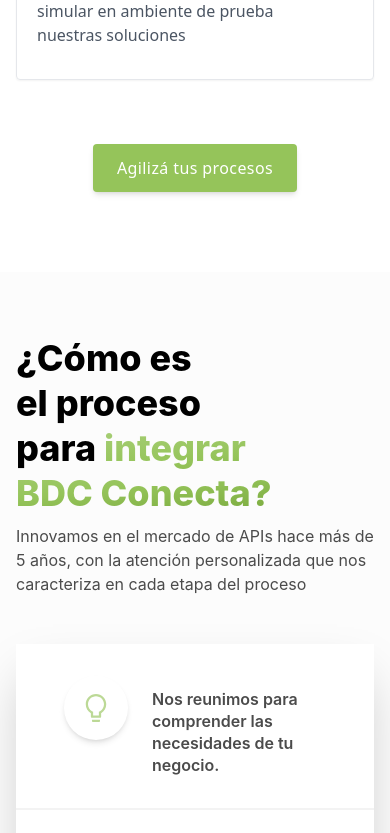
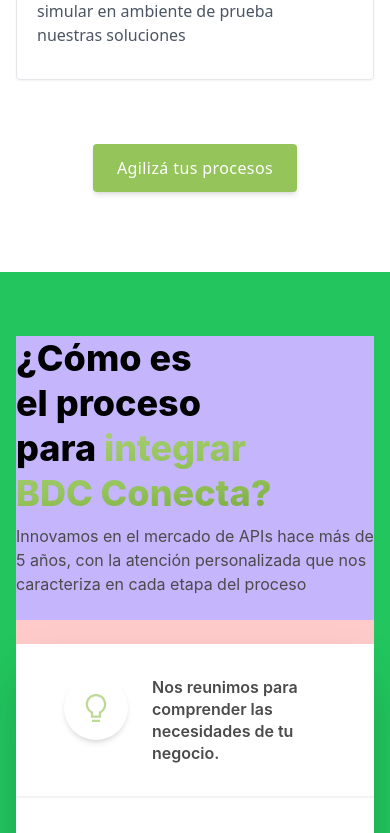
Before and after one commit to Lukecolman/bdc-api-landing-page, a React (Vite) app: page / in a window 390 px wide. Shown: the part 3472-4305 px from the top of the page. Built offline with nearby package versions, Linux system fonts and the light colour scheme.

Commit message:
responsive adjustments

```diff
--- a/src/components/BDCApplicants2.jsx
+++ b/src/components/BDCApplicants2.jsx
@@ -54,15 +54,15 @@
     };
 
     return (
-        <div className='font-inter px-4 py-16 mx-auto sm:max-w-xl md:max-w-full lg:max-w-screen-xl md:px-24 lg:px-8 lg:py-32'>
-            <div className='max-w-xl mb-10 md:mx-auto sm:text-center lg:max-w-5xl md:mb-16'>
+        <div className='font-inter px-4 py-16 mx-auto  md:max-w-full lg:max-w-screen-xl  lg:px-8 lg:py-32'>
+            <div className=' mb-10 md:mx-auto sm:text-center lg:max-w-5xl md:mb-16'>
                 <h2
                     className='max-w-7xl mb-6 text-4xl font-bold leading-none tracking-tight text-gray-900 sm:text-4xl md:text-6xl md:mx-auto text-balance'
                     dangerouslySetInnerHTML={{ __html: applicant.title }}
                 />
                 <p className='max-w-2xl mx-auto text-base text-gray-700 md:text-lg text-pretty'>{applicant.subtitle}</p>
             </div>
-            <div className='space-y-4'>
+            <div className='space-y-4 max-w-2xl mx-auto'>
                 <Item title={applicant.item1[0].title} icon={AiOutlineWallet}>
                     {applicant.item1[0].content}
                 </Item>
--- a/src/components/Integration.jsx
+++ b/src/components/Integration.jsx
@@ -6,12 +6,19 @@
 
 const Integration = () => {
     // const sectionRef = useRef();
+    const items = [
+        { icon: <AiOutlineBulb className='w-8 h-8 text-bdc-green-300' />, content: integration.items[0].content },
+        { icon: <AiOutlineSolution className='w-8 h-8 text-bdc-green-300' />, content: integration.items[1].content },
+        { icon: <AiOutlineApi className='w-8 h-8 text-bdc-green-300' />, content: integration.items[2].content },
+        { icon: <AiOutlineRocket className='w-8 h-8 text-bdc-green-300' />, content: integration.items[3].content },
+    ];
+
     return (
         <section className='w-full bg-bdc-gray-100/25'>
-            <div className='font-inter px-4 py-16 mx-auto sm:max-w-xl md:max-w-full lg:max-w-screen-xl md:px-24 lg:px-8 lg:py-32'>
-                <div className='flex flex-col md:pl-16 justify-between items-center lg:flex-row'>
+            <div className='font-inter px-4 py-16 mx-auto sm:max-w-xl md:max-w-full lg:max-w-screen-xl lg:px-8 lg:py-32 bg-green-500'>
+                <div className='flex flex-col lg:pl-16 justify-between items-center lg:flex-row bg-red-200'>
                     {/* TITLE */}
-                    <div className='sm:max-w-2xl md:pr-16 mb-6 md:mb-0'>
+                    <div className='sm:max-w-2xl lg:pr-16 mb-6 md:mb-0 bg-violet-300'>
                         <h5
                             className='text-4xl mb-2 sm:text-6xl font-extrabold leading-tight text-balance'
                             dangerouslySetInnerHTML={{ __html: integration.title }}
@@ -26,43 +33,24 @@
           </button>
         </div> */}
                     </div>
-                    <div className='flex flex-col shadow-2xl md:max-w-xl lg:max-w-md'>
-                        {/* ITEM 1 */}
-                        <div className='flex gap-6 max-w-md py-8 px-12 border-b-2 border-bdc-gray-100 duration-150 bg-white transition-all group hover:bg-bdc-green-400 hover:border-bdc-green-400'>
-                            <div className='flex items-center justify-center min-w-16 h-16 mb-4 rounded-full shadow-md group-hover:bg-white transition-all'>
-                                <AiOutlineBulb className='w-8 h-8 text-bdc-green-300' />
-                            </div>
-                            <p className='text-md leading-snug font-semibold text-bdc-gray-700 group-hover:text-white lg:max-w-[280px] text-pretty transition-all pt-3'>
-                                {integration.items[0].content}
-                            </p>
-                        </div>
-                        {/* ITEM 2 */}
-                        <div className='flex gap-6 max-w-md py-8 px-12 border-b-2 border-bdc-gray-100 duration-150 bg-white transition-all group hover:bg-bdc-green-400 hover:border-bdc-green-400'>
-                            <div className='flex items-center justify-center min-w-16 h-16 mb-4 rounded-full shadow-md group-hover:bg-white transition-all'>
-                                <AiOutlineSolution className='w-8 h-8 text-bdc-green-300' />
-                            </div>
-                            <p className='text-md leading-snug font-semibold text-bdc-gray-700 group-hover:text-white lg:max-w-[280px] text-pretty transition-all'>
-                                {integration.items[1].content}
-                            </p>
-                        </div>
-                        {/* ITEM 3 */}
-                        <div className='flex gap-6 max-w-md py-8 px-12 border-b-2 border-bdc-gray-100 duration-150 bg-white transition-all group hover:bg-bdc-green-400 hover:border-bdc-green-400'>
-                            <div className='flex items-center justify-center min-w-16 h-16 mb-4 rounded-full shadow-md group-hover:bg-white transition-all'>
-                                <AiOutlineApi className='w-8 h-8 text-bdc-green-300' />
-                            </div>
-                            <p className='text-md leading-snug font-semibold text-bdc-gray-700 group-hover:text-white lg:max-w-[280px] text-pretty transition-all'>
-                                {integration.items[2].content}
-                            </p>
-                        </div>
-                        {/* ITEM 4 */}
-                        <div className='flex gap-6 max-w-md py-8 px-12 border-b-2 border-bdc-gray-100 duration-150 bg-white transition-all group hover:bg-bdc-green-400 hover:border-bdc-green-400'>
-                            <div className='flex items-center justify-center min-w-16 h-16 mb-4 rounded-full shadow-md group-hover:bg-white transition-all'>
-                                <AiOutlineRocket className='w-8 h-8 text-bdc-green-300' />
-                            </div>
-                            <p className='text-md leading-snug font-semibold text-bdc-gray-700 group-hover:text-white lg:max-w-[280px] text-pretty transition-all'>
-                                {integration.items[3].content}
-                            </p>
-                        </div>
+                    <div className='flex flex-col shadow-2xl md:max-w-xl lg:max-w-md bg-orange-400 '>
+                        {items.map((item, index) => {
+                            return (
+                                <div
+                                    key={index}
+                                    className=' flex gap-6 max-w-md lg:max-w-md py-8 px-12 border-b-2 border-bdc-gray-100 duration-150 bg-white transition-all group hover:bg-bdc-green-400 hover:border-bdc-green-400'>
+                                    <div className='flex items-center justify-center min-w-16 h-16 mb-4 rounded-full shadow-md group-hover:bg-white transition-all'>
+                                        {item.icon}
+                                    </div>
+                                    <p
+                                        className={`text-md leading-snug font-semibold text-bdc-gray-700 group-hover:text-white lg:max-w-[280px] text-pretty transition-all ${
+                                            index === 0 ? 'sm:pt-3' : ''
+                                        }`}>
+                                        {item.content}
+                                    </p>
+                                </div>
+                            );
+                        })}
                     </div>
                 </div>
             </div>
--- a/src/components/Navbar.jsx
+++ b/src/components/Navbar.jsx
@@ -125,21 +125,21 @@
                                         <li>
                                             <a
                                                 href={navbar.soluciones.url}
-                                                className='font-medium tracking-wide text-gray-700 transition-colors duration-200 hover:text-green-400'>
+                                                className='font-medium tracking-wide text-bdc-blue transition-colors duration-200 hover:text-bdc-green'>
                                                 {navbar.integracion.title}
                                             </a>
                                         </li>
                                         <li>
                                             <a
                                                 href={navbar.soluciones.url}
-                                                className='font-medium tracking-wide text-gray-700 transition-colors duration-200 hover:text-green-400'>
+                                                className='font-medium tracking-wide text-bdc-blue transition-colors duration-200 hover:text-bdc-green'>
                                                 {navbar.soluciones.title}
                                             </a>
                                         </li>
                                         <li>
                                             <a
                                                 href={navbar.soluciones.url}
-                                                className='font-medium tracking-wide text-gray-700 transition-colors duration-200 hover:text-green-400'>
+                                                className='font-medium tracking-wide text-bdc-blue transition-colors duration-200 hover:text-bdc-green'>
                                                 {navbar.contacto.title}
                                             </a>
                                         </li>
--- a/src/components/Opportunities2.jsx
+++ b/src/components/Opportunities2.jsx
@@ -12,10 +12,10 @@
 
 const Opportunities2 = () => {
     return (
-        <div className='px-4 py-20 mx-auto sm:max-w-xl md:max-w-full lg:max-w-screen-xl md:px-24 lg:px-8 lg:py-20'>
-            <div className='max-w-xl mb-10 md:mx-auto text-center lg:max-w-2xl md:mb-16'>
+        <div className='px-4 py-20 mx-auto  md:max-w-full lg:max-w-screen-xl md:px-24 lg:px-8 lg:py-20'>
+            <div className='mb-10 md:mx-auto text-center lg:max-w-2xl md:mb-16'>
                 <h2
-                    className='max-w-2xl mb-6 text-4xl font-bold leading-none tracking-tight text-gray-900 md:max-w-xl sm:text-6xl md:mx-auto text-pretty'
+                    className=' mb-6 text-4xl font-bold leading-none tracking-tight text-gray-900 md:max-w-xl sm:text-6xl md:mx-auto text-pretty'
                     dangerouslySetInnerHTML={{ __html: opportunities.title }}
                 />
                 <p className='text-base text-bdc-gray-700 md:text-lg'>{opportunities.subtitle}</p>
--- a/src/constants/index.js
+++ b/src/constants/index.js
@@ -104,7 +104,7 @@
 
 // INTEGRATION
 export const integration = {
-    title: '¿Cómo es el proceso para <span class="bg-gradient-to-br from-bdc-green-400 via-bdc-green  to-bdc-green-600 bg-clip-text text-transparent leading-none">integrar BDC Conecta?</span>',
+    title: '¿Cómo es el proceso para <span class="bg-gradient-to-br from-bdc-green-400 via-bdc-green  to-bdc-green-600 bg-clip-text text-transparent">integrar BDC Conecta?</span>',
     content:
         'Innovamos en el mercado de APIs hace más de 5 años, con la atención personalizada que nos caracteriza en cada etapa del proceso',
     items: [
```
